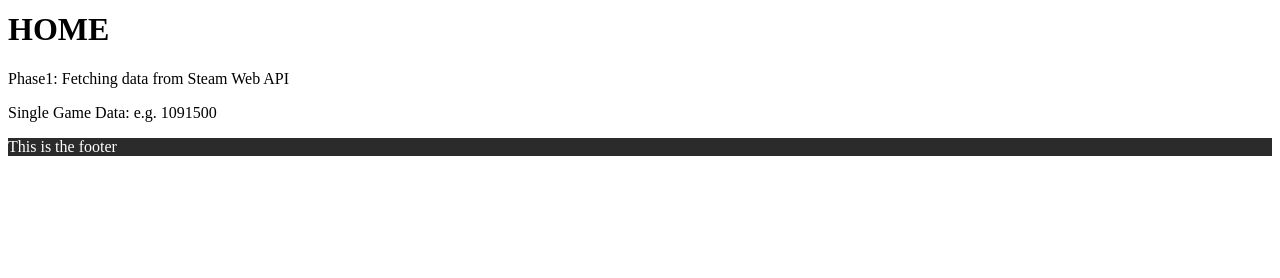
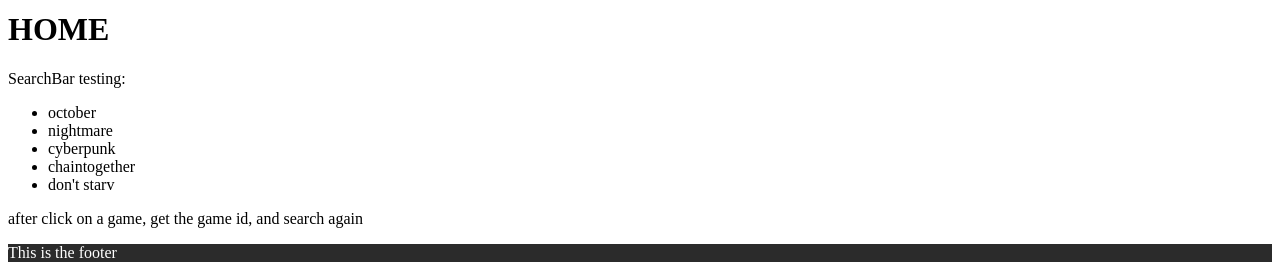
Before and after one commit to etersh/AnotherSteam, a Next.js app in the folder anothersteam/: page / in a window 1280 px wide. Shown: the part 150-428 px from the top of the page. Built offline with nearby package versions, Linux system fonts and the light colour scheme.

Commit message:
Minor update

```diff
--- a/anothersteam/src/pages/index.js
+++ b/anothersteam/src/pages/index.js
@@ -6,9 +6,15 @@ export default function Home() {
 		<>
 			<img src="#" alt="HomeBanner"></img>
 			<h1>HOME</h1>
-			<p>Phase1: Fetching data from Steam Web API</p>
-
-			<div>Single Game Data: e.g. 1091500</div>
+			<p> SearchBar testing: </p>
+			<ul>
+				<li>october</li>
+				<li>nightmare</li>
+				<li>cyberpunk</li>
+				<li>chaintogether</li>
+				<li>don't starv</li>
+			</ul>
+			<div>after click on a game, get the game id, and search again</div>
 
 		</>
 	);
```
